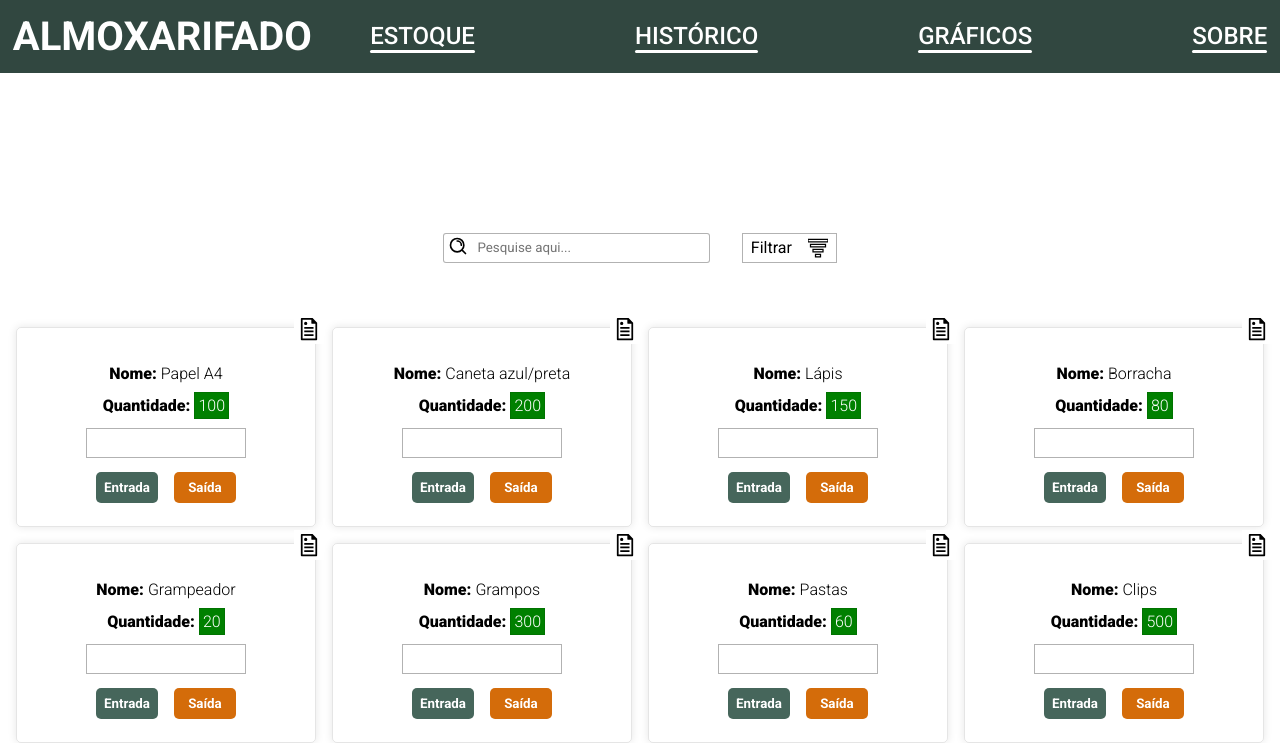
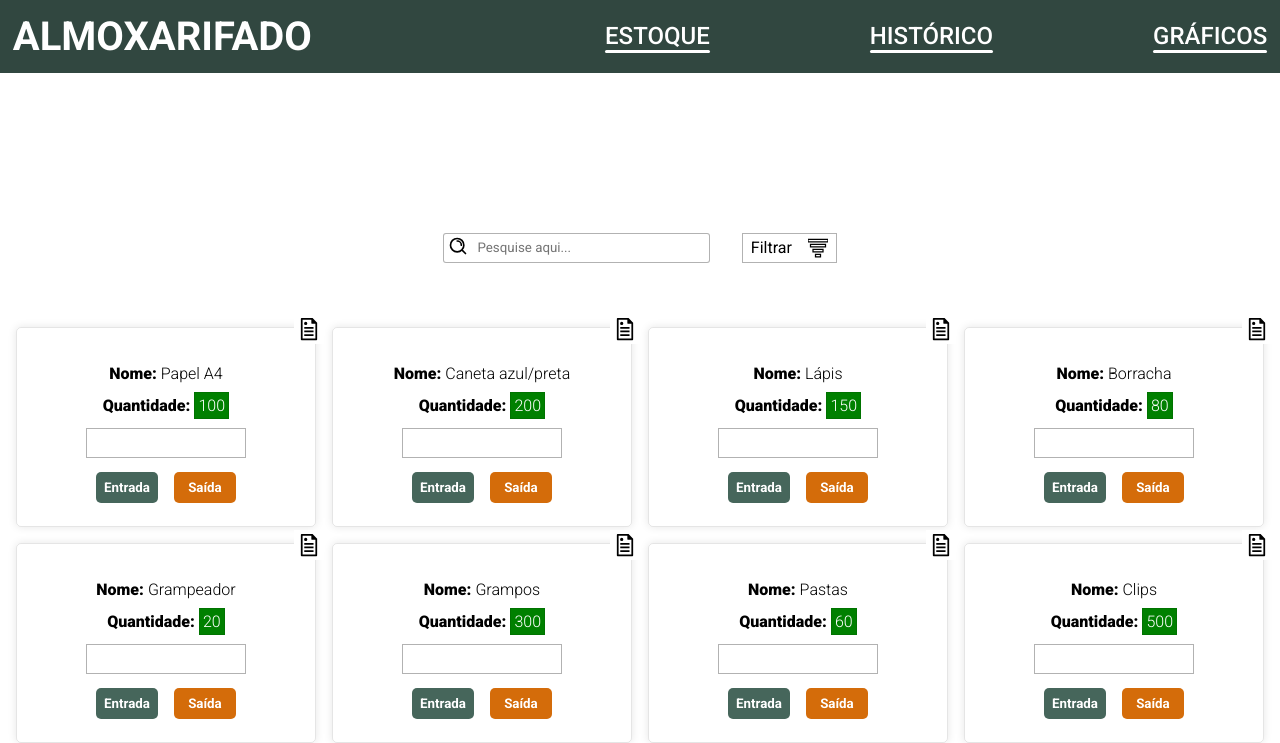
Before and after one commit to victorsm13/virtual-warehouse-vanilla, a website with bundled scripts: page private/estoquePage.html in a window 1280 px wide. Shown: the top 743 px of the page. Built offline with nearby package versions, Linux system fonts and the light colour scheme.

Commit message:
Tirei a página de sobre

```diff
--- a/private/estoquePage.html
+++ b/private/estoquePage.html
@@ -42,7 +42,6 @@
             <a href="./estoquePage.html">estoque</a>
             <a href="./historicoPage.html">histórico</a>
             <a href="./graficoPage.html">Gráficos</a>
-            <a href="#">sobre</a>
         </div>
     </header>
 
```
Also changed, not shown: private/graficoPage.html (+0 -1 lines), private/historicoPage.html (+0 -1 lines), private/homePage.html (+0 -1 lines), private/produtoPage.html (+0 -1 lines).
